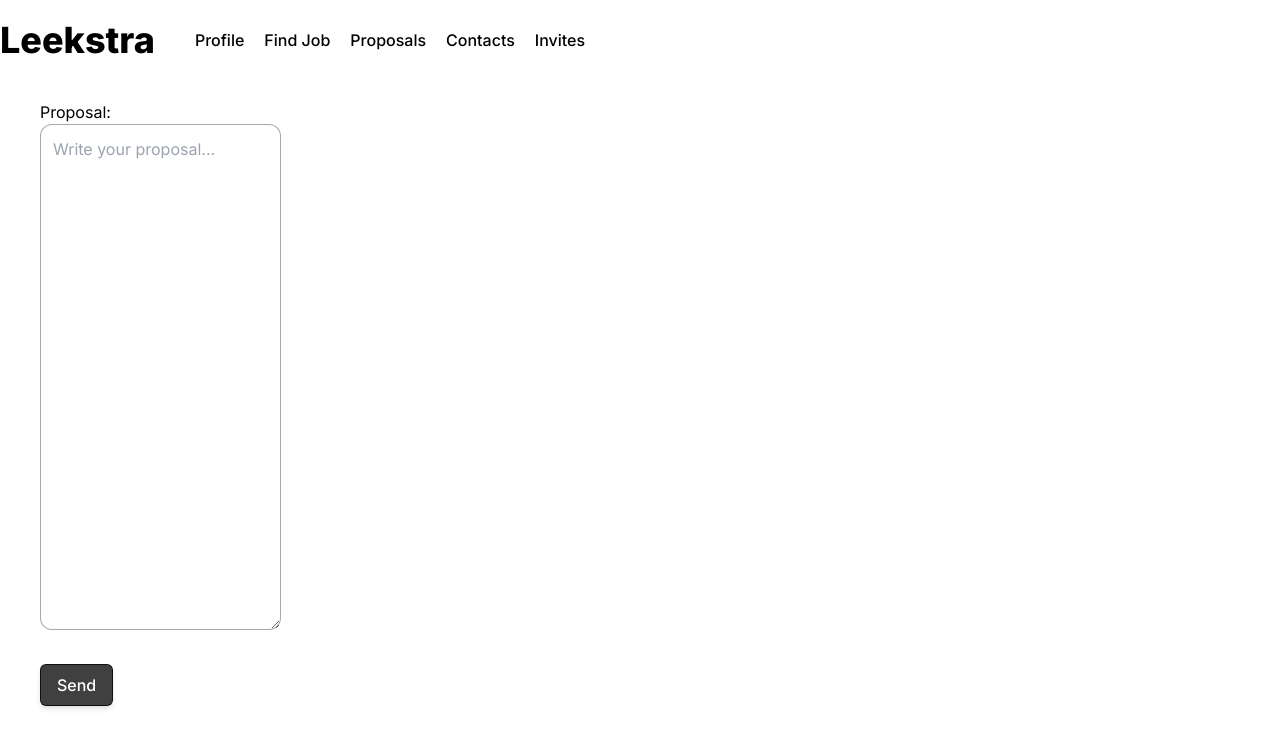
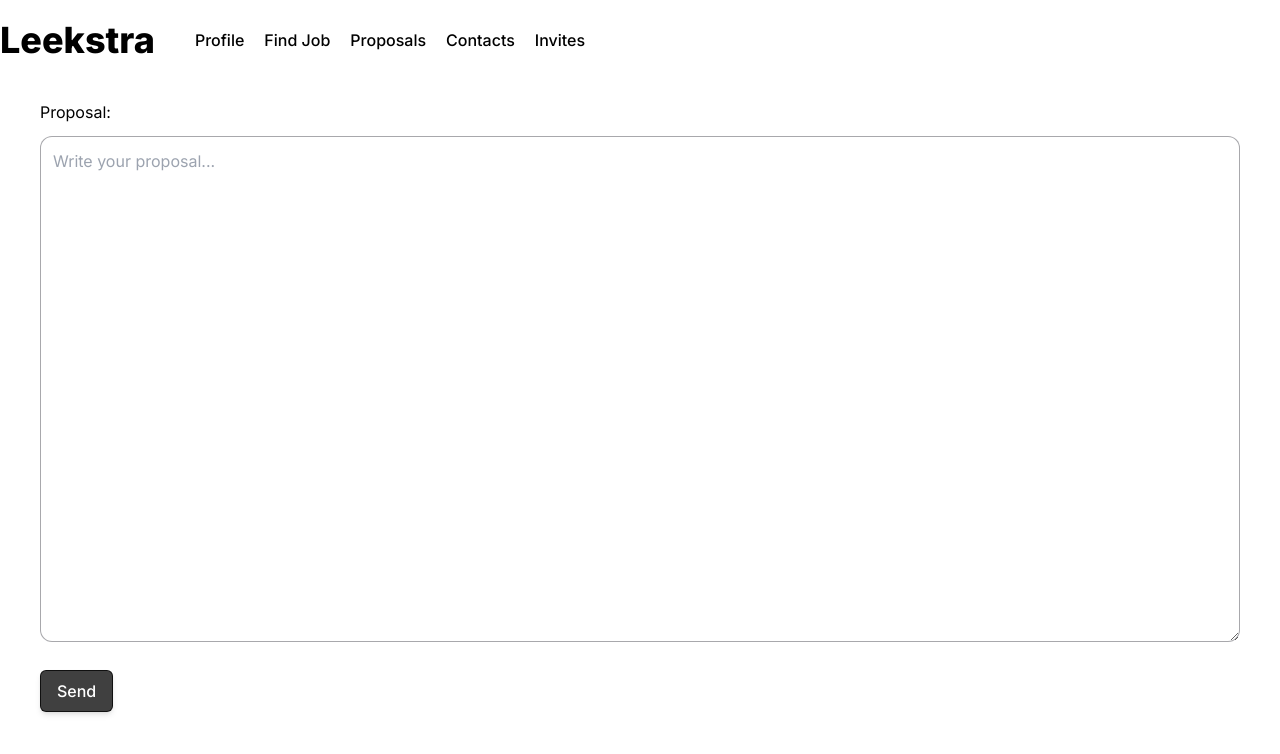
Before and after one commit to mmesomasaint/Leekstra, a Next.js app: page /planner/1/find-job/job/1/send-proposal in a window 1280 px wide. Shown: the top 754 px of the page. Built offline with nearby package versions, Linux system fonts and the light colour scheme; no server answers.

Commit message:
Fix: Make the box full screen

```diff
--- a/app/planner/[pid]/find-job/job/[jid]/send-proposal/page.tsx
+++ b/app/planner/[pid]/find-job/job/[jid]/send-proposal/page.tsx
@@ -25,7 +25,7 @@ export default function SendProposal() {
       onSubmit={sendProposal}
       className='flex flex-col gap-7 justify-start items-start w-full px-10'
     >
-      <label htmlFor='proposal'>
+      <label htmlFor='proposal' className='w-full flex flex-col gap-3'>
         <p>Proposal:</p>
         <textarea
           required
```
